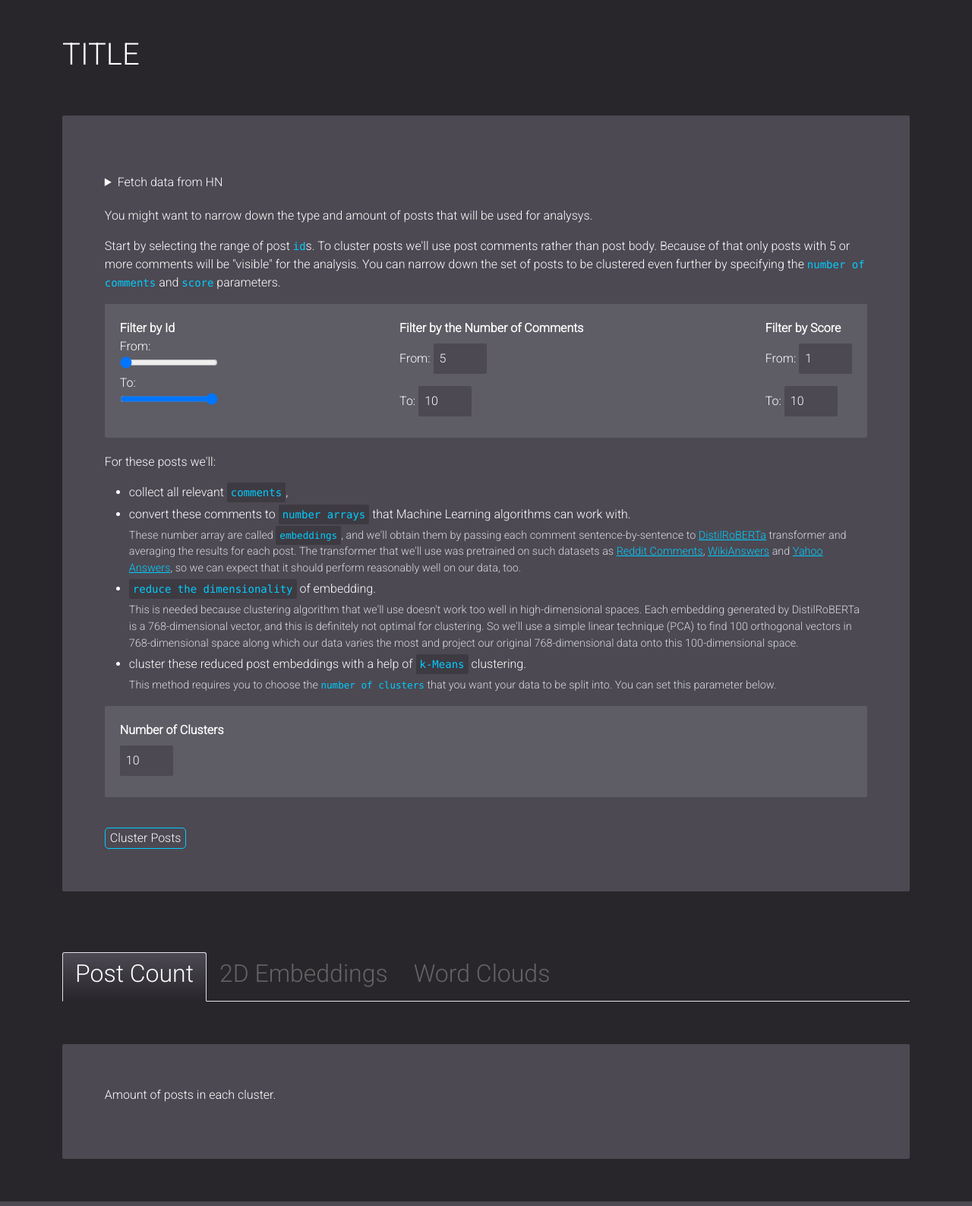
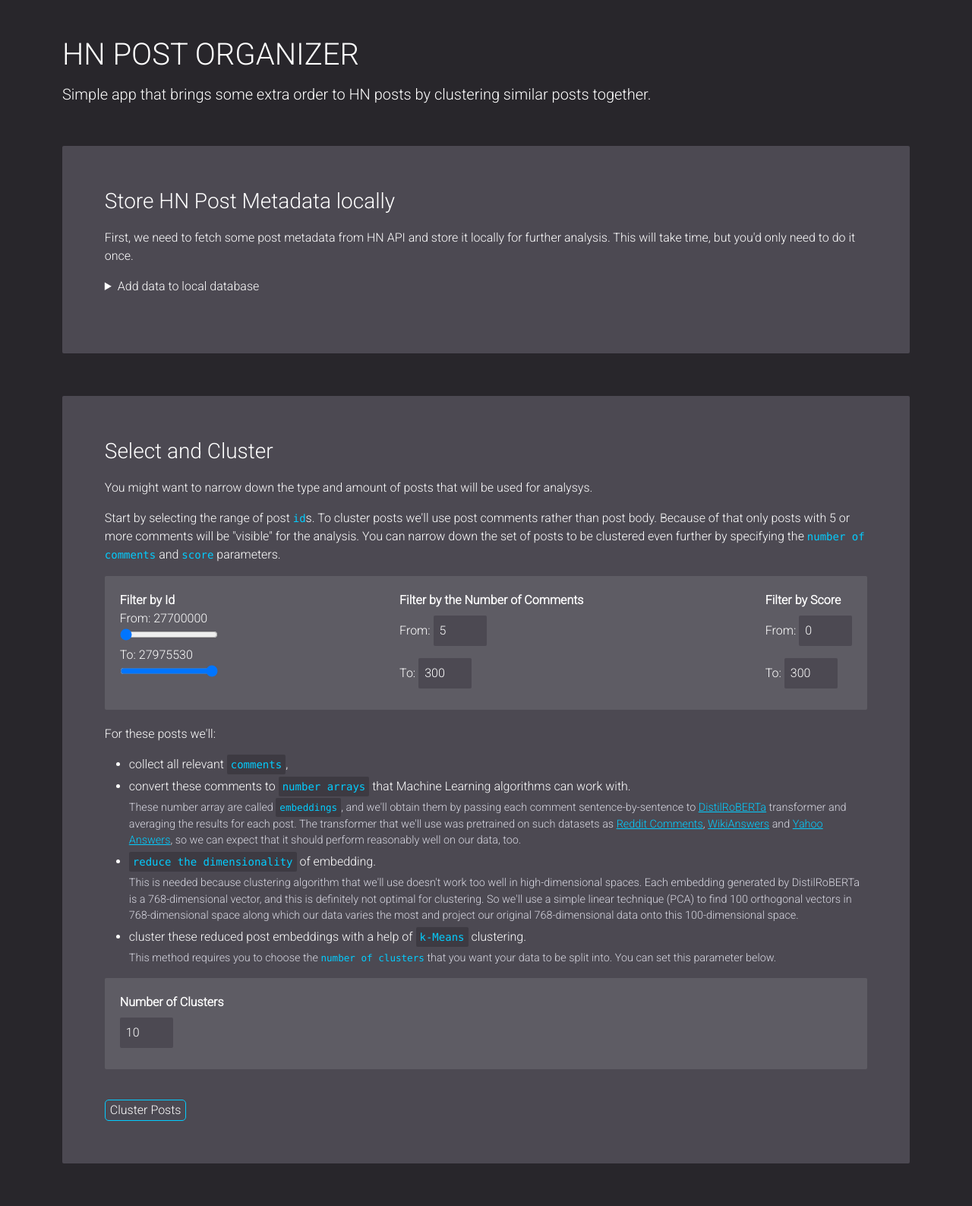
Before and after one commit to axyorah/hn-post-clusterer, a Flask app: template flaskr/templates/index.html in a window 1280 px wide. Shown: the whole page at 76% size. Run offline with Flask 3, Linux system fonts and the light colour scheme; the template is opened without the code that fills it, so the values that code supplies are empty; parts of the project's set-up code (start-up, migrations or seed data) failed here and were passed over.

Commit message:
mod: `get_data.html` was split into `get_data_from_hn.html` and `get_data_from_db.html`; visually, `fetch stuff from hn api` and `select stuff from db an cluster` now have their own separate boxes

```diff
--- a/flaskr/templates/index.html
+++ b/flaskr/templates/index.html
@@ -21,13 +21,20 @@
 
         <div id="alert-root" class="mt-5"></div>
 
-        <h1 class="mt-5">TITLE</h1>
+        <h1 class="page-title mt-5">HN POST ORGANIZER</h1>
+        <h5 class="page-title mt-3">
+            Simple app that brings some extra order to HN posts by clustering similar posts together.
+        </h5>
 
-        <div id="filter-root">
-            {% include "partials/get_data.html" %}
+        <div id="api-root">
+            {% include "partials/get_data_from_hn.html" %}
         </div>
 
-        <div id="figure-root" ><!--style="display: none;">-->
+        <div id="db-root">
+            {% include "partials/get_data_from_db.html" %}
+        </div>
+
+        <div id="figure-root" style="display: none;">
             {% include "partials/show_figures.html" %}
         </div>
 
@@ -108,7 +115,8 @@
     </script>
 
     <script src="{{url_for('static', filename='js/tabstyle.js')}}"></script>
-    <script src="{{url_for('static', filename='js/index.js')}}"></script>
+    <script src="{{url_for('static', filename='js/general_utils.js')}}"></script>
+    <script src="{{url_for('static', filename='js/form_utils.js')}}"></script>
     <script src="{{url_for('static', filename='js/db_utils.js')}}"></script>
     <script src="{{url_for('static', filename='js/table_utils.js')}}"></script>
     <script src="{{url_for('static', filename='js/cluster_utils.js')}}"></script>
--- a/flaskr/templates/partials/get_data.html
+++ b/flaskr/templates/partials/get_data_from_db.html
@@ -1,21 +1,6 @@
 <div class="box">
 
-    <section id="api-filters">
-        <details style="margin-bottom: 20px;">
-            <summary>Fetch data from HN</summary>
-            <p>
-                First, let's get some data from HN for further analysis.
-                Just specify the range of <code>id</code>s and hit the <code class="mark">Get Data</code> button.
-            </p>
-
-            <p>
-                This will take time, but you'd only need to do it once.
-            </p>
-
-            {% include "partials/get_data_from_hn.html" %}
-
-        </details>
-    </section>
+    <h3 class="mb-2">Select and Cluster</h3>
 
     <section id="db-filters">
         <p>
--- a/flaskr/templates/partials/get_data_from_hn.html
+++ b/flaskr/templates/partials/get_data_from_hn.html
@@ -1,40 +1,24 @@
-<div class="controls">
-    <div class="hor">
-        <div id="seed-filter-by-id">
-            <b>Filter by Id</b>
-            <div class="hor-item">
-                <div>
-                    <label for="seed-id-begin-range" id="seed-id-begin-label">From:</label>
-                    <br>
-                    <input type="range" name="seed-id-begin-range" id="seed-id-begin-range" min="1" , max="10" ,
-                        value="1">
-                </div>
-                <div>
-                    <label for="seed-id-end-range" id="seed-id-end-label">To:</label>
-                    <br>
-                    <input type="range" name="seed-id-end-range" id="seed-id-end-range" min="1" , max="10" ,
-                        value="10">
-                </div>
-            </div>
-        </div>
+<div class="box">
 
-        <div id="seed-filter-by-date" style="visibility: hidden;">
-            <b>Filter by Date</b>
-            <div class="hor-item">
-                <div>
-                    <label for="seed-date-begin-range" id="seed-date-begin-label">From:</label>
-                    <br>
-                    <input type="range" name="seed-date-begin-range" id="seed-date-begin-range" min="1" , max="10" ,
-                        value="1">
-                </div>
-                <div>
-                    <label for="seed-date-end-range" id="seed-date-end-label">To:</label>
-                    <br>
-                    <input type="range" name="seed-date-end-range" id="seed-date-end-range" min="1" , max="10" ,
-                        value="10">
-                </div>
-            </div>
-        </div>
-    </div>
-    <button id="seed-submit-btn">Get Data</button>
+    <h3 class="mb-2">Store HN Post Metadata locally</h3>
+
+    <section id="api-filters">
+        <p>
+            First, we need to fetch some post metadata from HN API
+            and store it locally for further analysis.
+            This will take time, but you'd only need to do it once.
+        </p>
+        <details >
+            <summary>Add data to local database</summary>
+            <p>
+                Just specify the range of <code>id</code>s and hit the <code class="mark">Get Data</code> button.
+            </p>
+
+            {% include "partials/set_hn_api_filters.html" %}
+
+            <button id="seed-submit-btn">Get Data</button>
+
+        </details>
+    </section>
+
 </div>
--- /dev/null
+++ b/flaskr/templates/partials/set_hn_api_filters.html
@@ -0,0 +1,40 @@
+<div class="controls">
+    <div class="hor">
+        <div id="seed-filter-by-id">
+            <b>Filter by Id</b>
+            <div class="hor-item">
+                <div>
+                    <label for="seed-id-begin-range" id="seed-id-begin-label">From:</label>
+                    <br>
+                    <input type="range" name="seed-id-begin-range" id="seed-id-begin-range" min="1" , max="10" ,
+                        value="1">
+                </div>
+                <div>
+                    <label for="seed-id-end-range" id="seed-id-end-label">To:</label>
+                    <br>
+                    <input type="range" name="seed-id-end-range" id="seed-id-end-range" min="1" , max="10" ,
+                        value="10">
+                </div>
+            </div>
+        </div>
+
+        <div id="seed-filter-by-date" style="visibility: hidden;">
+            <b>Filter by Date</b>
+            <div class="hor-item">
+                <div>
+                    <label for="seed-date-begin-range" id="seed-date-begin-label">From:</label>
+                    <br>
+                    <input type="range" name="seed-date-begin-range" id="seed-date-begin-range" min="1" , max="10" ,
+                        value="1">
+                </div>
+                <div>
+                    <label for="seed-date-end-range" id="seed-date-end-label">To:</label>
+                    <br>
+                    <input type="range" name="seed-date-end-range" id="seed-date-end-range" min="1" , max="10" ,
+                        value="10">
+                </div>
+            </div>
+        </div>
+    </div>
+
+</div>
```
